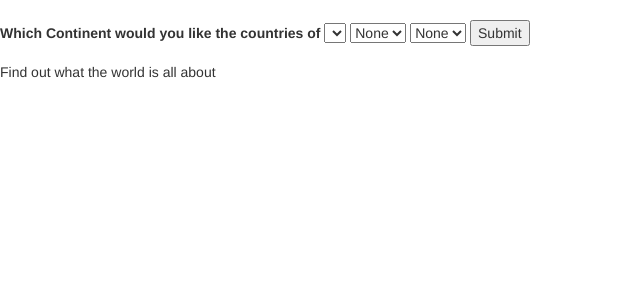
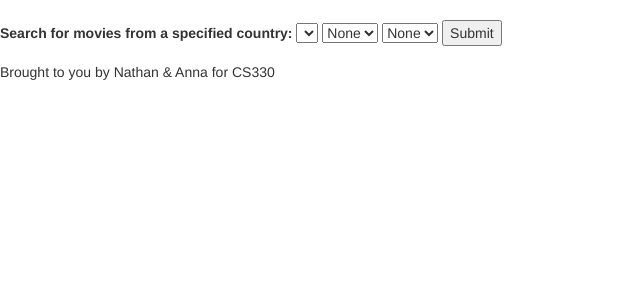
Before and after one commit to annaruble/330final, a Flask app: page / in a window 1280 px wide. Shown: the top 300 px of the page, without its empty margins (0-640 px from the left). Run offline with Flask 2, Linux system fonts and the light colour scheme; data that the repository does not hold is empty; some libraries are stand-ins or nearby versions.

Commit message:
changing wording

```diff
--- a/templates/base.html
+++ b/templates/base.html
@@ -11,7 +11,7 @@
         {% endblock content %}
 
         {% block footer %}
-        <p>Find out what the world is all about</p>
+        <p>Brought to you by Nathan &amp; Anna for CS330</p>
         {% endblock footer %}
 
 
--- a/templates/index.html
+++ b/templates/index.html
@@ -2,7 +2,7 @@
 
 {% block content %}
     <form action = "/processform">
-        <label>Which Continent would you like the countries of</label>
+        <label>Search for movies from a specified country:</label>
         <select type="text" id="country" name="country">
                 {% for country in countries  %}
                 <option value="{{country['country']}}">{{country['country']}}</option>
--- a/templates/result.html
+++ b/templates/result.html
@@ -1,6 +1,6 @@
 {% extends "base.html" %}
 {% block content %}
-<p> Here are countries from :</p>
+<p> Here are the movies which satisfy your query:</p>
 <table class="table table-hover">
     {% for movres in movress  %}
     <tr>
```
Also changed, not shown: requirements.txt (added, +138 -0 lines).
